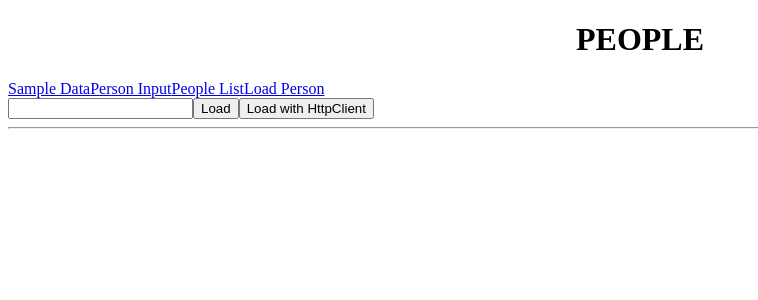
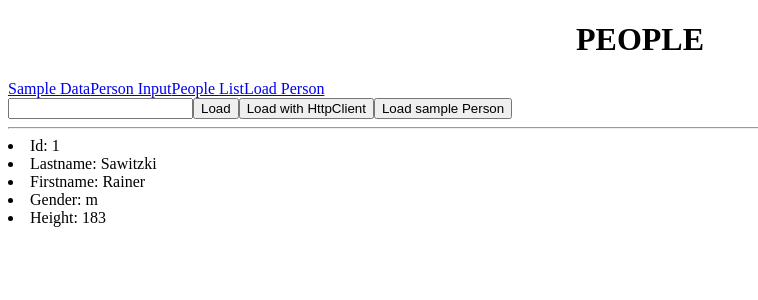
Before and after one commit to Javacream/org.javacream.training.angular, an Angular app: page /load in a window 1280 px wide. Shown: the top 300 px of the page, without its empty margins (0-758 px from the left). Built offline with nearby package versions, Linux system fonts and the light colour scheme.

Commit message:
add BehaviourSubject, TODO unsubscribe

```diff
--- a/src/app/people-model.service.ts
+++ b/src/app/people-model.service.ts
@@ -1,5 +1,6 @@
 import { Injectable } from '@angular/core';
 import { HttpClient } from '@angular/common/http';
+import {BehaviorSubject} from 'rxjs'
 export interface Person{
   lastname: string
   firstname:string
@@ -14,7 +15,6 @@ class PersonClass implements Person{
   height:number
   gender:string
   id:number
-
   constructor(id: number, lastname: string, firstname:string, gender:string, height: number){
     this.id = id
     this.lastname = lastname
@@ -26,6 +26,7 @@ class PersonClass implements Person{
 @Injectable()
   export class PeopleManager{
   static peopleCounter: number = 0
+  observablePerson: BehaviorSubject<Person>
   people: Array<Person>
   sample_person: Person
   constructor(private readonly http: HttpClient){
@@ -49,7 +50,7 @@ class PersonClass implements Person{
         id: 100 + element
       }
       this.people.push(person)
-
+      this.observablePerson = new BehaviorSubject(this.sample_person)
     })
 
 }
@@ -79,4 +80,15 @@ async loadPerson(id:number){
 loadPersonHttpClient(id:number, update: (p:Person) => void){
   this.http.get<Person>(`people/${id}`).subscribe(update);
 }
+loadPersonHttpClientObserver(id:number){
+
+  this.http.get<Person>(`people/${id}`,  {observe: 'response'}).subscribe((response) => {
+    console.log(response.status)
+    this.observablePerson.next(response.body)
+  });
 }
+
+subscribePersonObserver(callback: (p:Person) => void){
+  this.observablePerson.subscribe(callback)
+}
+}
--- a/src/app/person-from-server/person-from-server.component.html
+++ b/src/app/person-from-server/person-from-server.component.html
@@ -1,6 +1,7 @@
 <input type="text" [(ngModel)]="id" />
 <input type="button" value="Load" (click)="loadPerson()" />
 <input type="button" value="Load with HttpClient" (click)="loadPersonHttpClient()" />
+<input type="button" value="Load sample Person" (click)="loadPersonHttpClientObserver()" />
 <hr />
 
 <div *ngIf="loaded">
--- a/src/app/person-from-server/person-from-server.component.ts
+++ b/src/app/person-from-server/person-from-server.component.ts
@@ -12,7 +12,9 @@ export class PersonFromServerComponent implements OnInit {
   constructor(readonly peopleManager: PeopleManager) { }
 
   ngOnInit() {
+    this.peopleManager.subscribePersonObserver(this.updateLoadPerson)
   }
+
   async loadPerson(){
     this.loaded = await this.peopleManager.loadPerson(this.id)
   }
@@ -25,4 +27,8 @@ export class PersonFromServerComponent implements OnInit {
     console.log("updateLoadPerson: " + person.lastname)
     this.loaded = person
   }
+
+  loadPersonHttpClientObserver(){
+    this.peopleManager.loadPersonHttpClientObserver(this.id)
+  }
 }
--- a/src/app/simple-person-list/simple-person-list.component.ts
+++ b/src/app/simple-person-list/simple-person-list.component.ts
@@ -1,5 +1,5 @@
 import { Component, OnInit } from '@angular/core';
-import { PeopleManager } from '../people-model.service';
+import { PeopleManager, Person } from '../people-model.service';
 
 @Component({
   selector: 'app-simple-person-list',
@@ -10,7 +10,7 @@ export class SimplePersonListComponent implements OnInit {
   peopleManager: PeopleManager
   constructor(peopleManager: PeopleManager) {
     this.peopleManager = peopleManager
-
+    peopleManager.subscribePersonObserver(this.update)
   }
   ngOnInit() {
   }
@@ -18,4 +18,8 @@ export class SimplePersonListComponent implements OnInit {
   remove(index: number){
     this.peopleManager.remove(index)
   }
+
+  update = (person:Person) => {
+    console.log("*********")
+  }
 }
```
